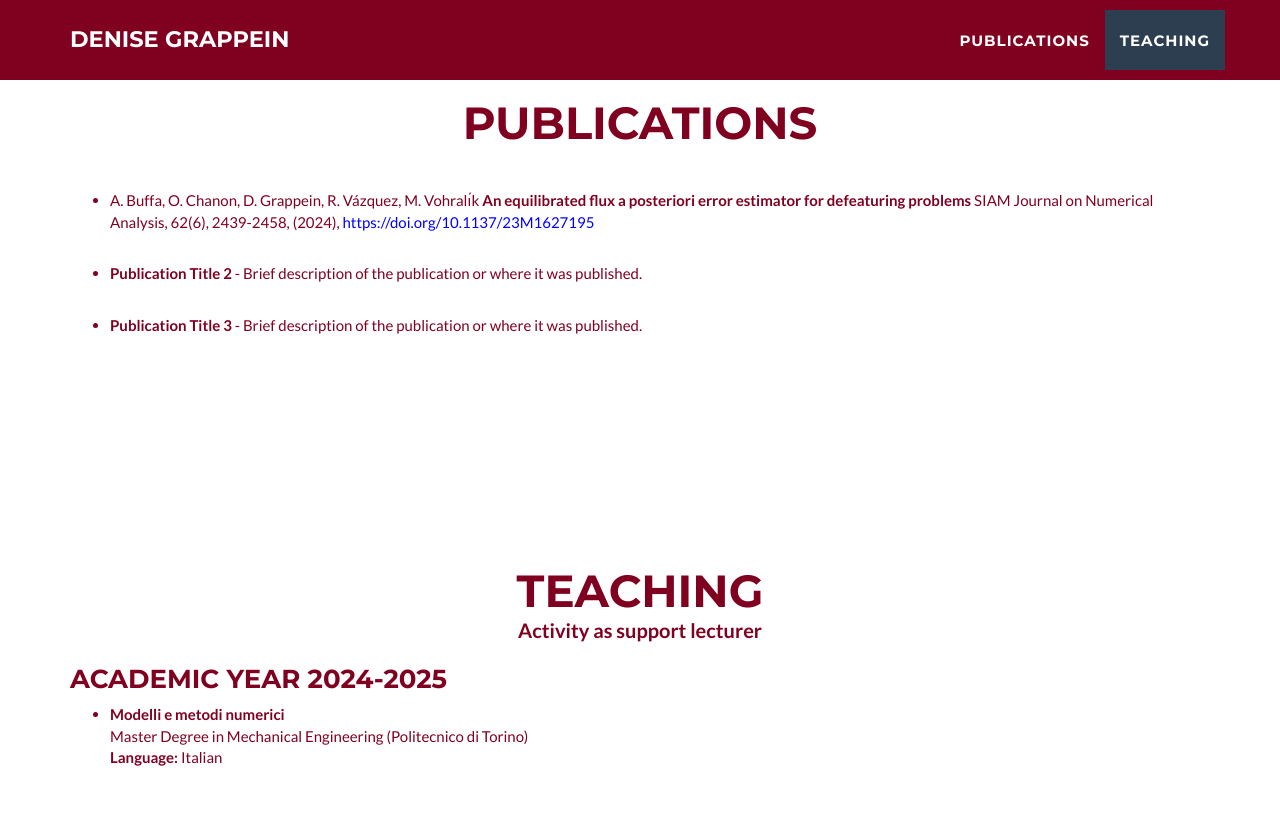
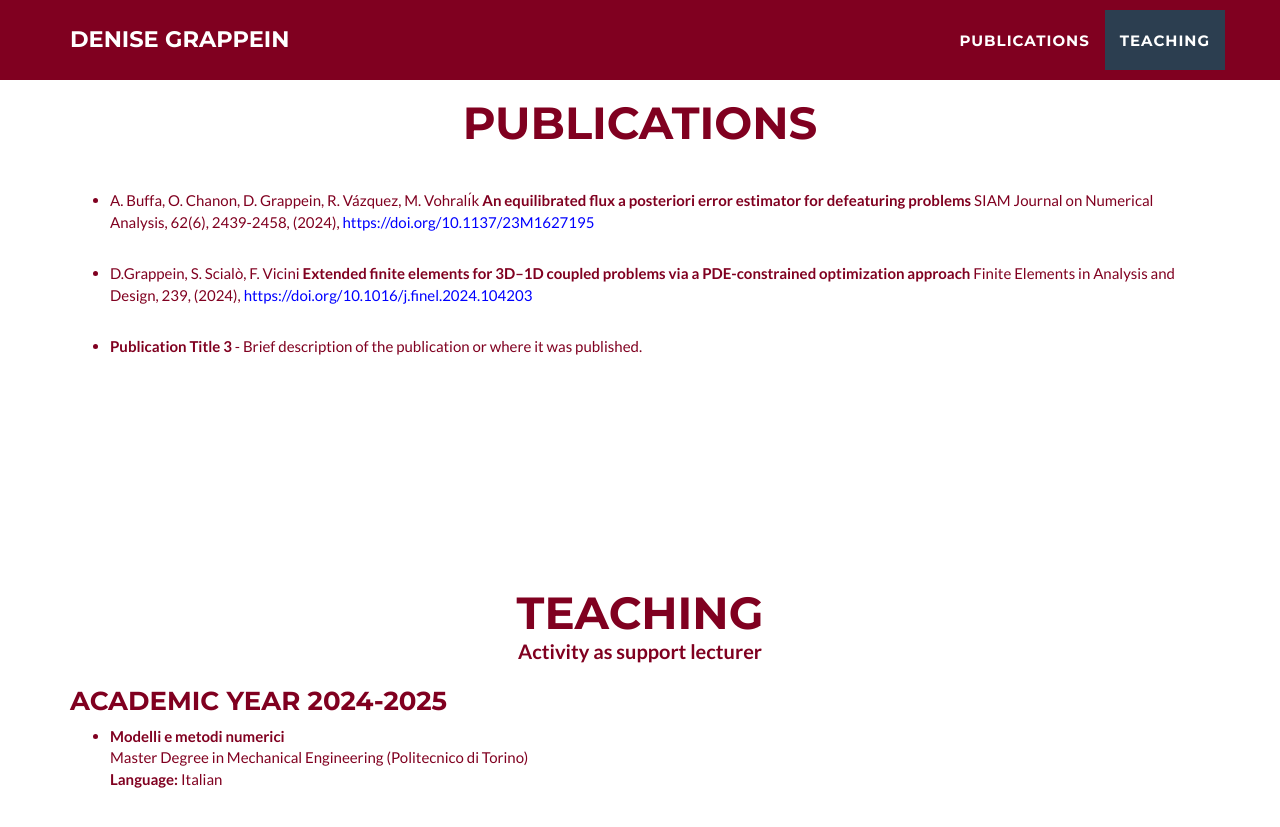
Before and after one commit to dgrappein/dgrappein.github.io, a Jekyll site: the page built from _posts/2014-07-18-project-1.markdown, in a window 1280 px wide and 900 px high, scrolled down 819 px. Shown: the top 827 px of the window. Built offline with Jekyll 4.4.1, drawn with Linux system fonts in a browser that asks for light colours.

Commit message:
added xfem

```diff
--- a/_includes/publications.html
+++ b/_includes/publications.html
@@ -7,7 +7,7 @@
 	<br><br>
 	 <ul class="publication-list">
 		 <li>A. Buffa, O. Chanon, D. Grappein, R. Vázquez, M. Vohralı́k <strong>An equilibrated flux a posteriori error estimator for defeaturing problems</strong> SIAM Journal on Numerical Analysis, 62(6), 2439-2458, (2024), <a href="https://doi.org/10.1137/23M1627195">https://doi.org/10.1137/23M1627195</a></li>
-          <li><strong>Publication Title 2</strong> - Brief description of the publication or where it was published.</li>
+		 <li>D.Grappein, S. Scialò, F. Vicini <strong>Extended finite elements for 3D–1D coupled problems via a PDE-constrained optimization approach</strong> Finite Elements in Analysis and Design, 239, (2024), <a href="https://doi.org/10.1016/j.finel.2024.104203">https://doi.org/10.1016/j.finel.2024.104203</a></li>
           <li><strong>Publication Title 3</strong> - Brief description of the publication or where it was published.</li>
           <!-- Add more publications here -->
         </ul>
```
